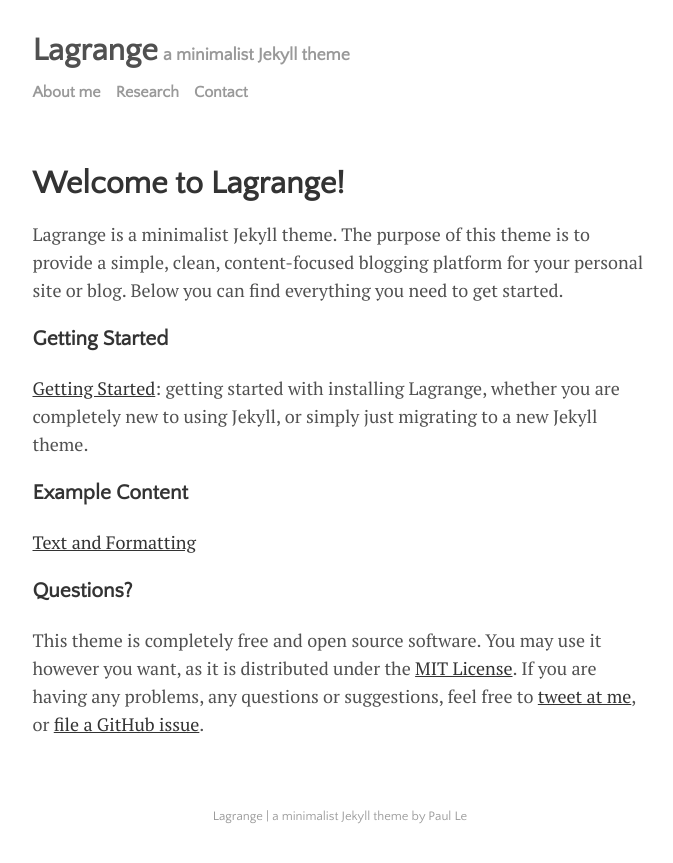
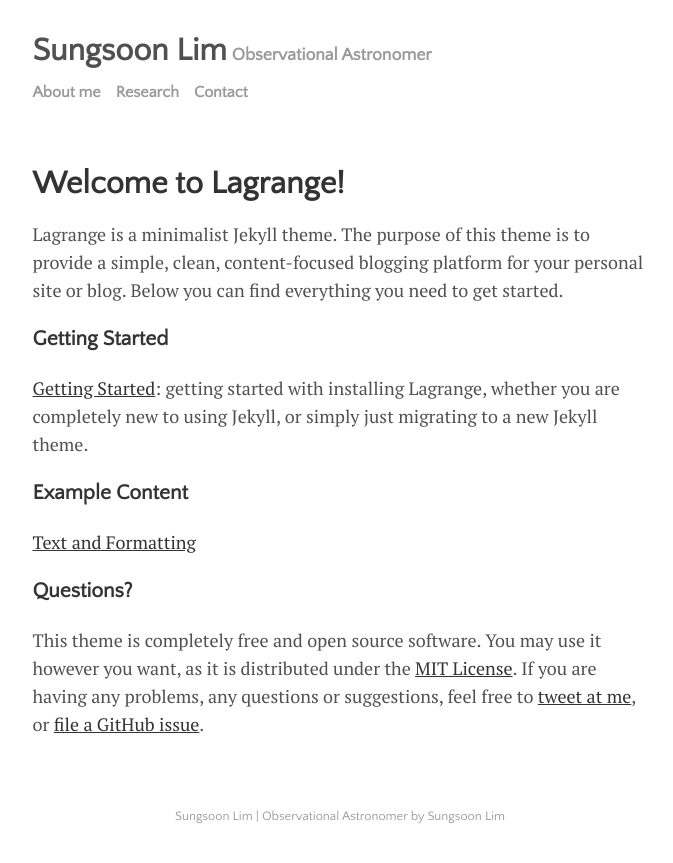
Before and after one commit to astroslim/astroslim.github.io, a Jekyll site: the page built from menu/about.md, in a window 1280 px wide. Shown: the top 863 px of the page, without its empty margins (300-973 px from the left). Built offline with Jekyll 4.4.1, drawn with Linux system fonts in a browser that asks for light colours.

Commit message:
Update _config.yml

```diff
--- a/_config.yml
+++ b/_config.yml
@@ -20,9 +20,9 @@ permalink:           none
 plugins:             [jekyll-paginate, jekyll-sitemap, jekyll-feed, jekyll-seo-tag]
 
 # Customise atom feed settings (this is where Jekyll-Feed gets configuration information)
-title:		           'Lagrange'
-description:	       'a minimalist Jekyll theme'
-author:              'Paul Le'
+title:		           'Sungsoon Lim'
+description:	       'Observational Astronomer'
+author:              'Sungsoon Lim'
 
 # RSS 2.0 can be used instead of Atom by uncommenting following two lines
 #feed:
```
